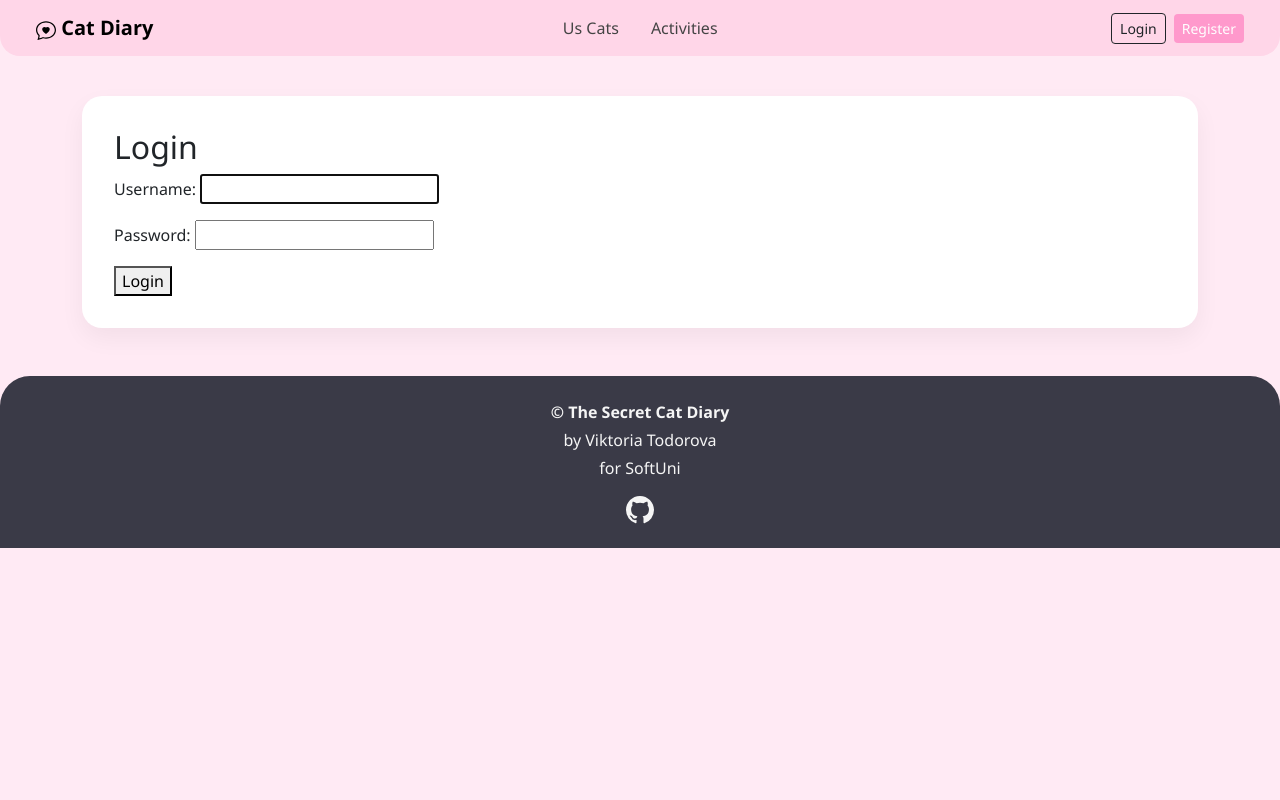
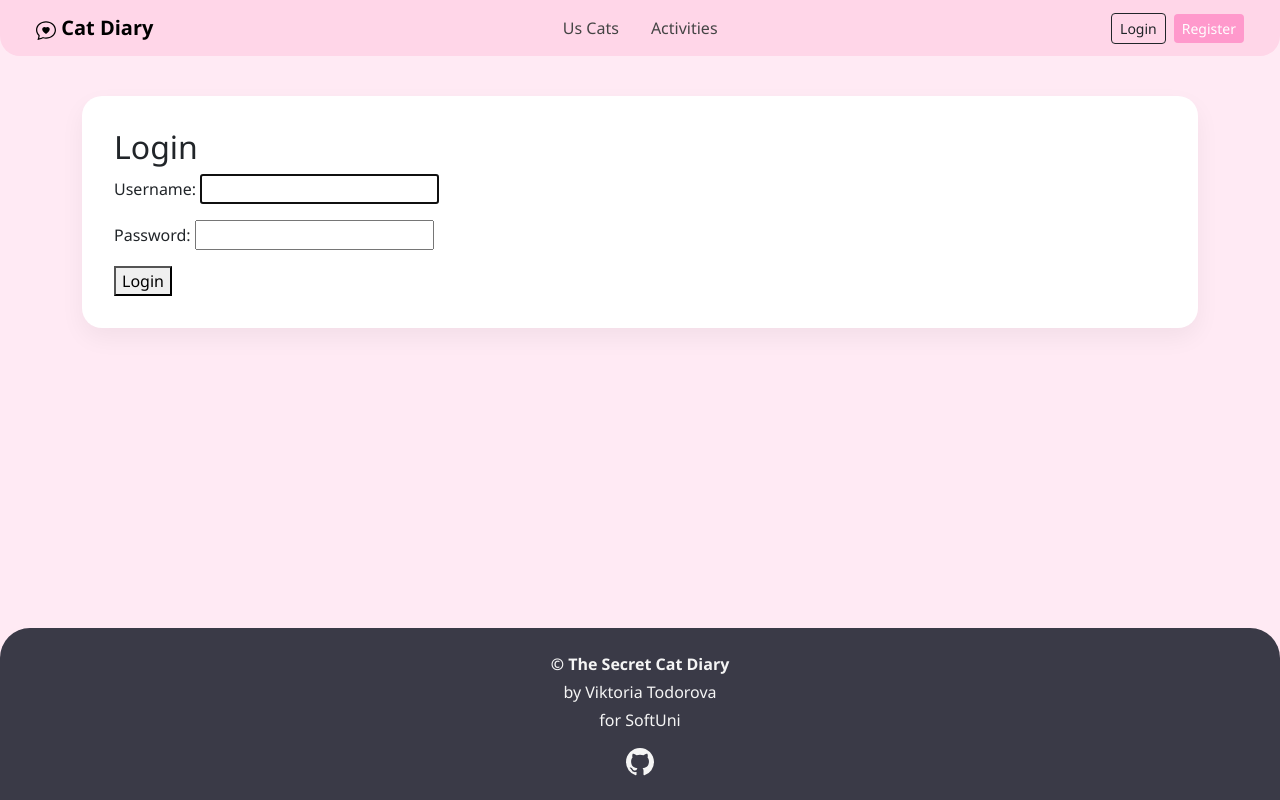
Before and after one commit to Viktoriyapp/cat-diary, a Django app: a page that uses templates/base.html in a window 1280 px wide. Run offline with Django 5.2, Linux system fonts and the light colour scheme.

Commit message:
fix:fixed footer layout on short pages

```diff
--- a/templates/base.html
+++ b/templates/base.html
@@ -7,13 +7,21 @@
     <link href="https://cdn.jsdelivr.net/npm/bootstrap@5.3.2/dist/css/bootstrap.min.css" rel="stylesheet">
 
     <style>
+        html, body {
+            height: 100%;
+        }
+
         body {
+            min-height: 100vh;
+            display: flex;
+            flex-direction: column;
             background-color: #ffeaf4;
             font-family: 'Segoe UI', sans-serif;
         }
 
         .main-wrapper {
             margin-top: 40px;
+            flex: 1;
         }
 
         .main-card {
@@ -49,6 +57,7 @@
         }
 
         .footer {
+            margin-top: auto;
             background-color: #3a3a47;
             color: #f5f5f5;
             border-top-left-radius: 30px;
--- a/templates/cats/toy_list.html
+++ b/templates/cats/toy_list.html
@@ -10,7 +10,7 @@
     {% for toy in toys %}
         <li class="list-group-item d-flex justify-content-between">
             <span>
-                {% if toy.is_favorite %} ⭐ {% endif %}
+                {% if toy.is_favorite %} &#127775; {% endif %}
                 {{ toy.name }} | {{ toy.description }}
 
             </span>
--- a/templates/common/navigation.html
+++ b/templates/common/navigation.html
@@ -31,6 +31,10 @@
                     <li class="nav-item">
                         <a class="nav-link" href="{% url 'moods:create' %}">Add Another Day</a>
                     </li>
+
+                    <li class="nav-item">
+                        <a class="nav-link" href="{% url 'cats:toy-list' %}">My Toys</a>
+                    </li>
                 {% endif %}
 
                 <li class="nav-item">
```
